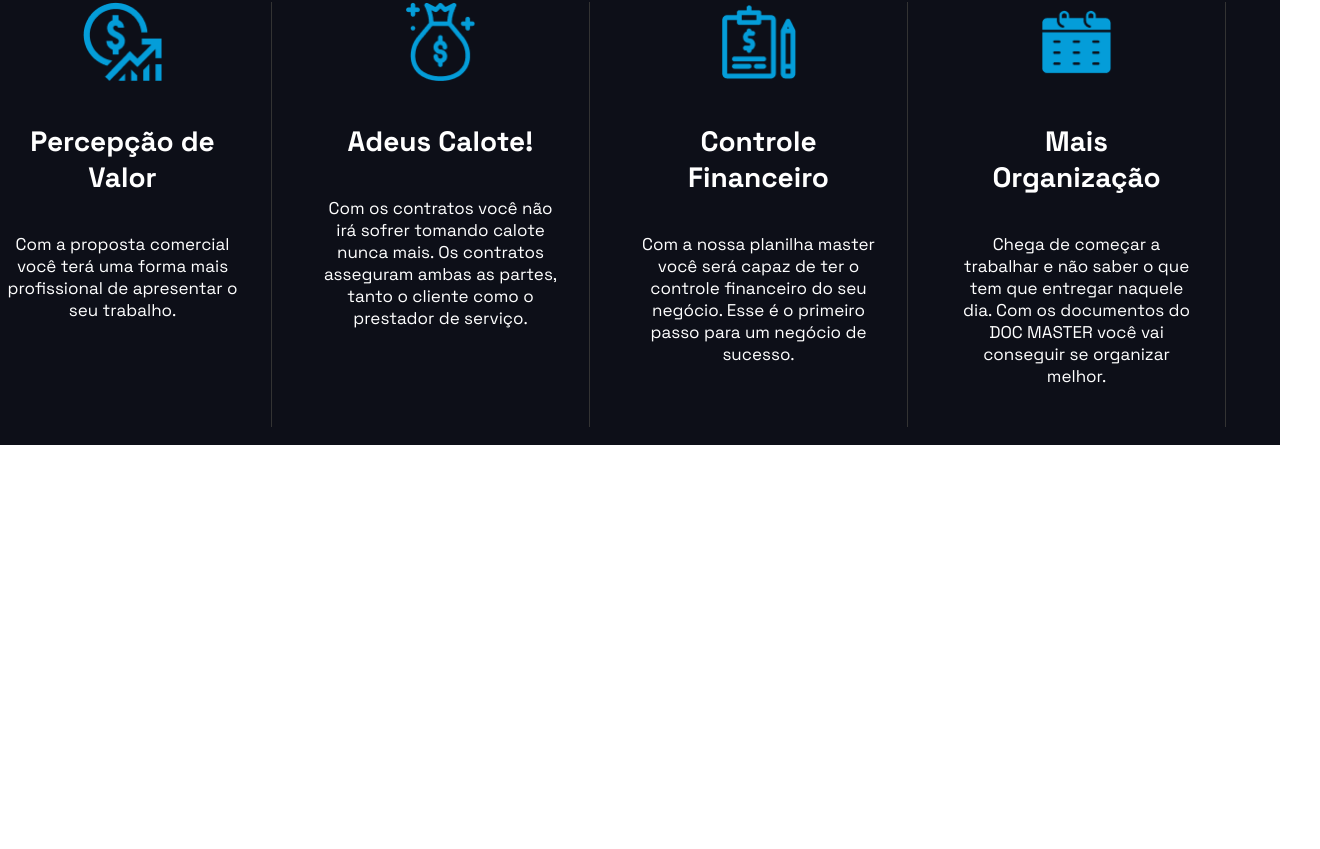
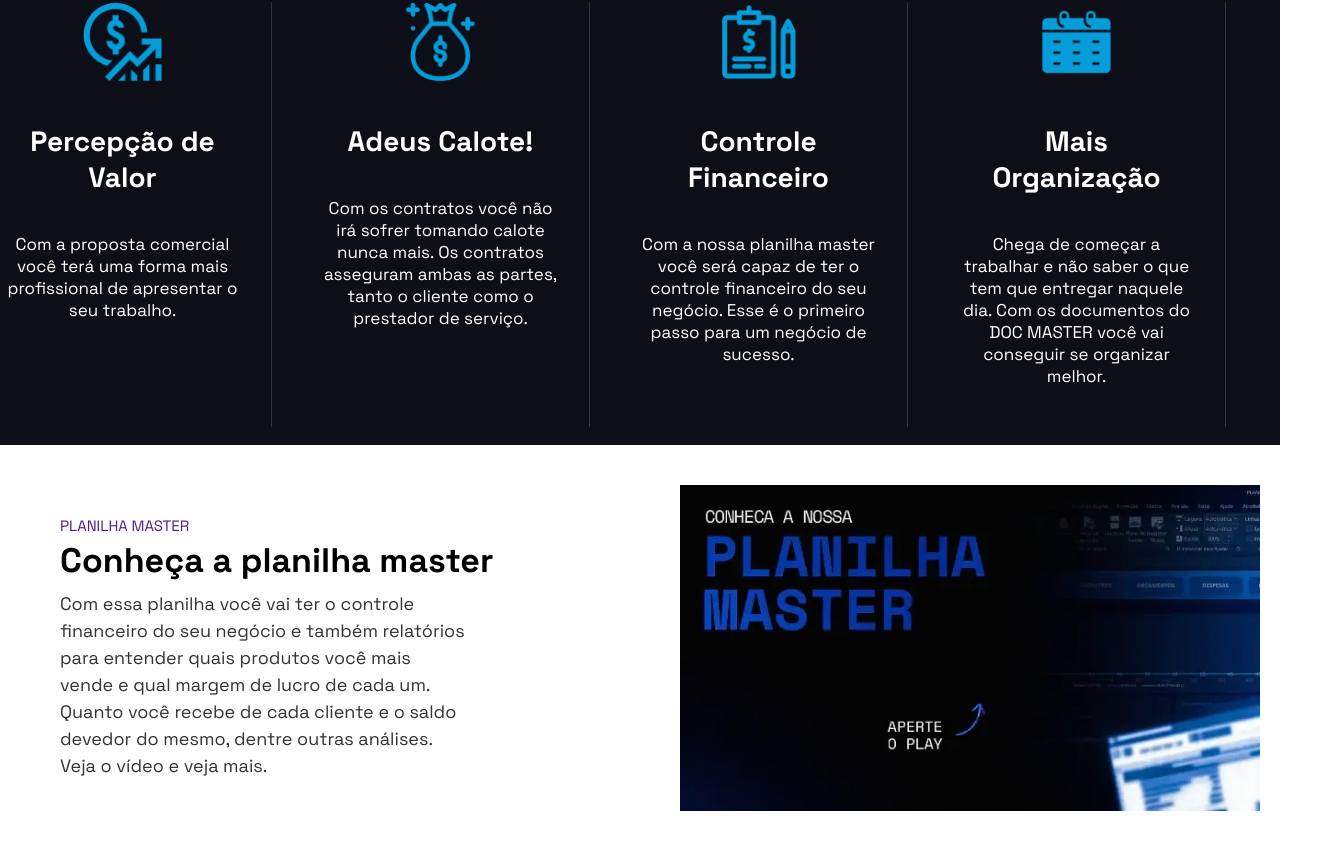
Before and after one commit to Fernando79691/minha_pagina_de_vendas, a React (Vite) app: page / in a window 1280 px wide. Shown: the part 1531-2380 px from the top of the page, 1320 px wide, since content can reach past the window. Before the commit the page ends 1976 px from the top, so only its background shows below. Built offline with nearby package versions, Linux system fonts and the light colour scheme.

Commit message:
VEN-005 / Criar area de conheça o produto

```diff
--- /dev/null
+++ b/src/components/SessaoQuatro/index.jsx
@@ -0,0 +1,77 @@
+import React from 'react';
+import planilha from '../../../public/assets/img/planilha.webp';
+import styled from 'styled-components';
+
+const SessaoQuatroContainer = styled.section`
+  background: #fff;
+  width: 100%;
+  padding: 40px 20px;
+  display: flex;
+  justify-content: center;
+`;
+
+const Conteudo = styled.div`
+  display: flex;
+  flex-direction: row;
+  align-items: center;
+  max-width: 1200px;
+  width: 100%;
+  gap: 40px;
+`;
+
+const Texto = styled.div`
+  flex: 1;
+
+  a {
+    font-size: 15px;
+    text-decoration: none;
+    display: block;
+    margin-bottom: 4px;
+  }
+
+  h4 {
+    font-size: 34px;
+    font-weight: 700;
+    margin: 0 0 8px 0;
+  }
+
+  p {
+    font-size: 18px;
+    line-height: 1.5;
+    margin: 0;
+    color: #333;
+  }
+`;
+
+const Imagem = styled.div`
+  flex: 1;
+  display: flex;
+  justify-content: center;
+
+  img {
+    max-width: 100%;
+    height: auto;
+  }
+`;
+
+export default function SessaoQuatro() {
+    return (
+        <SessaoQuatroContainer>
+            <Conteudo>
+                <Texto>
+                    <a href="">PLANILHA MASTER</a>
+                    <h4>Conheça a planilha master</h4>
+                    <p>
+                        Com essa planilha você vai ter o controle<br /> financeiro do seu negócio e também relatórios<br />
+                        para entender quais produtos você mais<br /> vende e qual margem de lucro de cada um.<br />
+                        Quanto você recebe de cada cliente e o saldo<br /> devedor do mesmo, dentre outras análises.<br />
+                        Veja o vídeo e veja mais.
+                    </p>
+                </Texto>
+                <Imagem>
+                    <img src={planilha} alt="imagem de uma planilha" />
+                </Imagem>
+            </Conteudo>
+        </SessaoQuatroContainer>
+    );
+}
--- a/src/pages/Home/index.jsx
+++ b/src/pages/Home/index.jsx
@@ -3,6 +3,7 @@ import Cabecalho from '../../components/Cabecalho'
 import Banner from '../../components/Banner'
 import SessaoDois from '../../components/SessaoDois'
 import SessaoTres from '../../components/SessaoTres'
+import SessaoQuatro from '../../components/SessaoQuatro'
 
 export default function Home() {
     return (
@@ -11,6 +12,7 @@ export default function Home() {
             <Banner />
             <SessaoDois />
             <SessaoTres />
+            <SessaoQuatro />
         </div>
     )
 }
```
Also changed, not shown: public/assets/img/planilha.webp (added).
